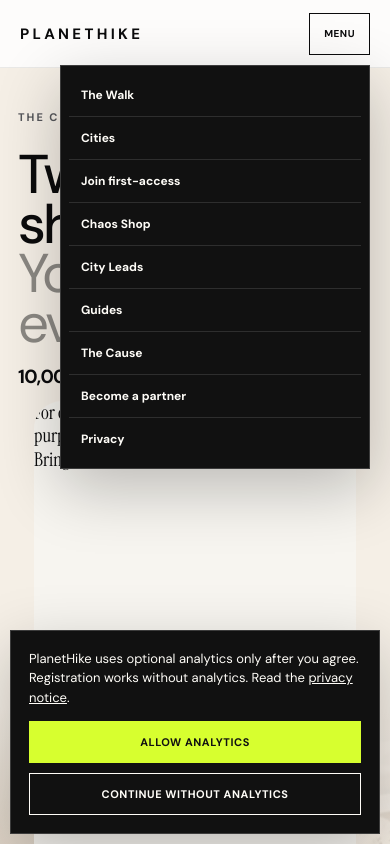
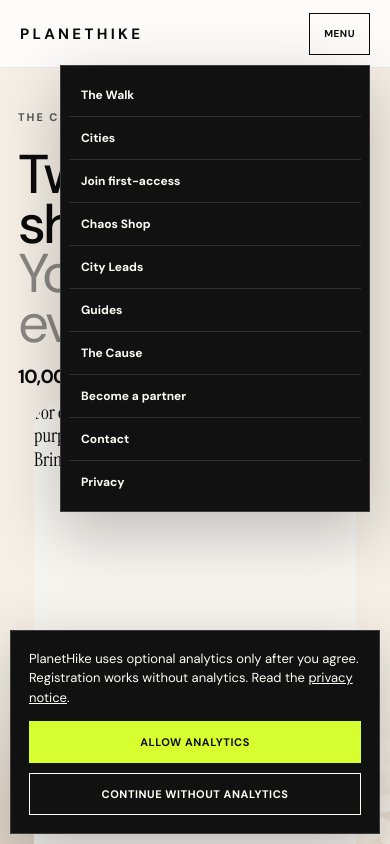
Before and after one commit to unikmo/planethike, a Next.js app: page / in a window 390 px wide. Both pictures are taken after a click on the heading "MENU". Shown: the top 844 px of the page. Built offline with nearby package versions, Linux system fonts and the light colour scheme; no server answers.

Commit message:
Add contact page to mobile navigation

```diff
--- a/app/MobileMenu.tsx
+++ b/app/MobileMenu.tsx
@@ -11,6 +11,7 @@ export default function MobileMenu() {
         <a href="/guides">Guides</a>
         <a href="/the-cause">The Cause</a>
         <a href="/become-a-partner">Become a partner</a>
+        <a href="/contact">Contact</a>
         <a href="/privacy">Privacy</a>
       </div>
     </details>
```
